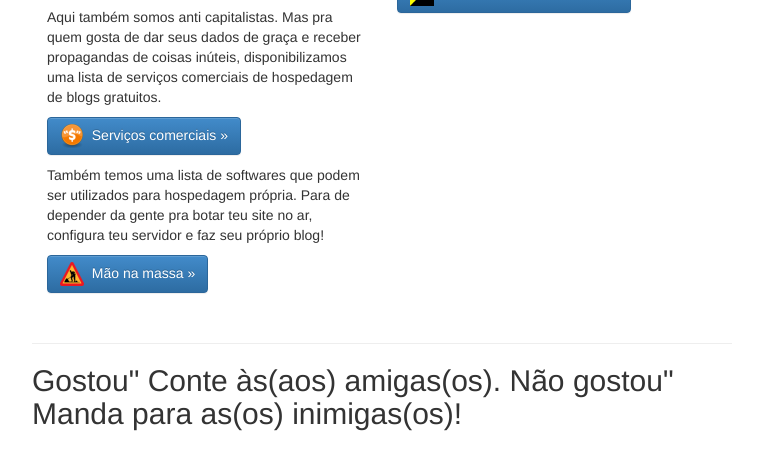
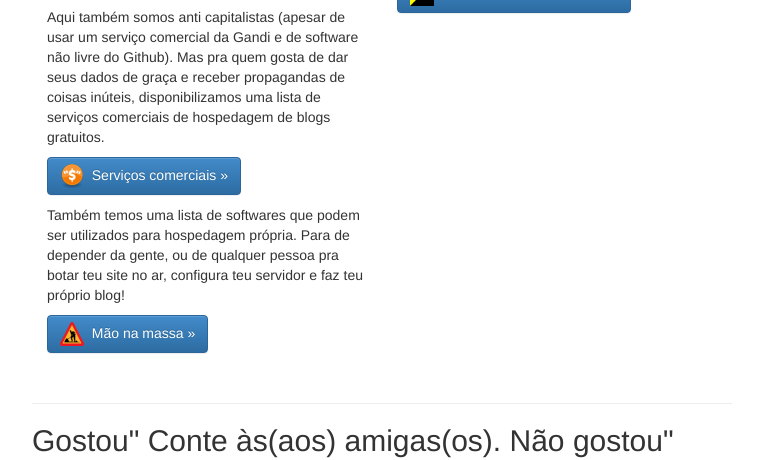
Before and after one commit to desci/ninguem.tem.blog.br, a plain HTML site: page index.html in a window 1280 px wide. Shown: the part 947-1407 px from the top of the page, without its empty margins (258-1021 px from the left). Drawn offline with Linux system fonts and the light colour scheme; files that its build step writes are made by us from their sources; files whose address does not match are found by name.

Commit message:
Alterados textos das chamadas

```diff
--- a/index.html
+++ b/index.html
@@ -83,9 +83,9 @@
 				<p>N&atilde;o gostou da proposta&quot; <del>Vendida(o)&excl;</del></p>
 				<p>Aqui no &quot;Ningu&eacute;m Tem Blog&quot; decidimos n&atilde;o usar Wordpress, mas pra quem gosta (ugh), disponibilizamos uma lista de outros sites tamb&eacute;m anti comerciais que hospedam blogs libert&aacute;rios em Wordpress.</p>
 				<p><a class="btn btn-primary" href="./libertar.html" role="button"><img src="./imagens/wordpress.png" height="24px" width="24px" />&nbsp;&nbsp;Use Wordpress »</a></p>
-				<p>Aqui tamb&eacute;m somos anti capitalistas. Mas pra quem gosta de dar seus dados de gra&ccedil;a e receber propagandas de coisas in&uacute;teis, disponibilizamos uma lista de servi&ccedil;os comerciais de hospedagem de blogs gratuitos.</p>
+				<p>Aqui tamb&eacute;m somos anti capitalistas (apesar de usar um servi&ccedil;o comercial da Gandi e de software n&atilde;o livre do Github). Mas pra quem gosta de dar seus dados de gra&ccedil;a e receber propagandas de coisas in&uacute;teis, disponibilizamos uma lista de servi&ccedil;os comerciais de hospedagem de blogs gratuitos.</p>
 				<p><a class="btn btn-primary" href="./comprar.html" role="button"><img src="./imagens/emblem-advertisement-dollar.png" height="24px" width="24px" />&nbsp;&nbsp;Servi&ccedil;os comerciais »</a></p>
-				<p>Tamb&eacute;m temos uma lista de softwares que podem ser utilizados para hospedagem pr&oacute;pria. Para de depender da gente pra botar teu site no ar, configura teu servidor e faz seu pr&oacute;prio blog&excl;</p>
+				<p>Tamb&eacute;m temos uma lista de softwares que podem ser utilizados para hospedagem pr&oacute;pria. Para de depender da gente, ou de qualquer pessoa pra botar teu site no ar, configura teu servidor e faz teu pr&oacute;prio blog&excl;</p>
 				<p><a class="btn btn-primary" href="./fazer.html" role="button"><img src="./imagens/pictograms-road_signs-workman_ahead_roadsign.png" height="24px" width="24px" />&nbsp;&nbsp;M&atilde;o na massa »</a></p>
 
 			</div>
```
